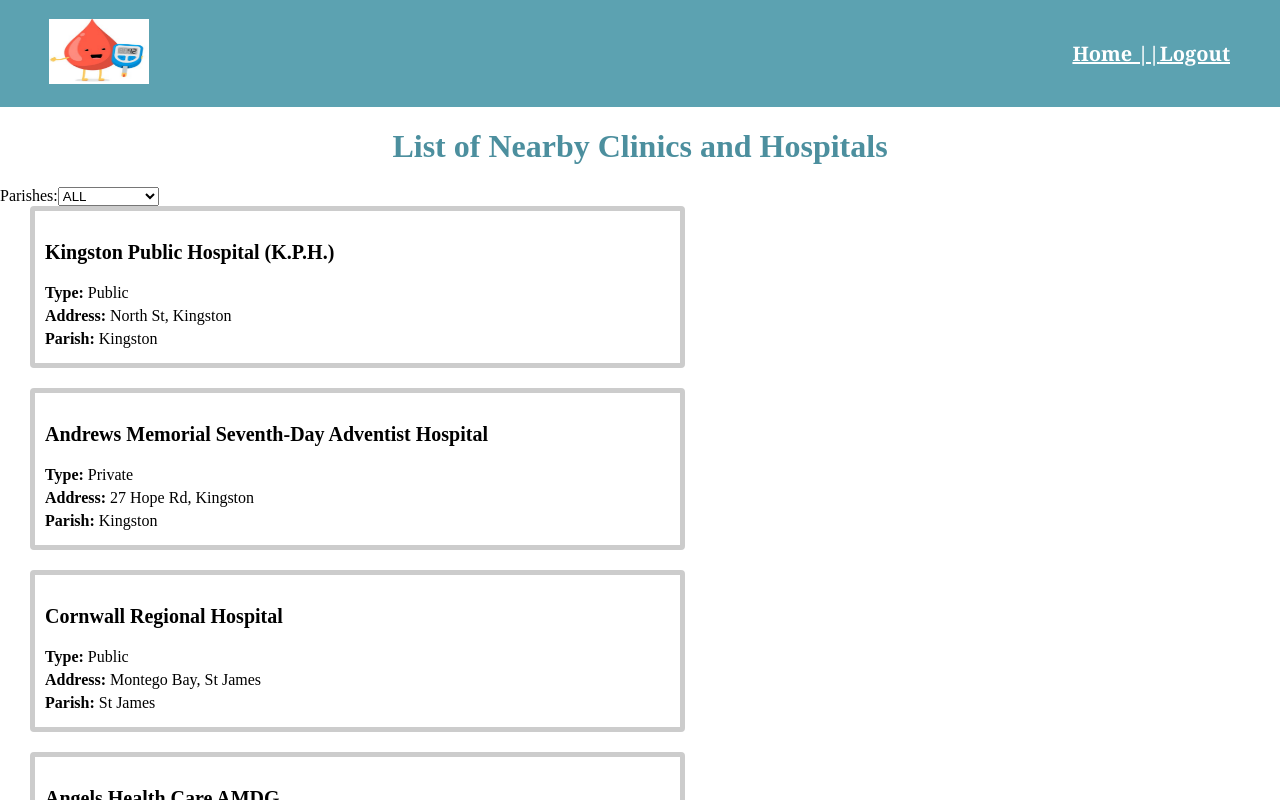
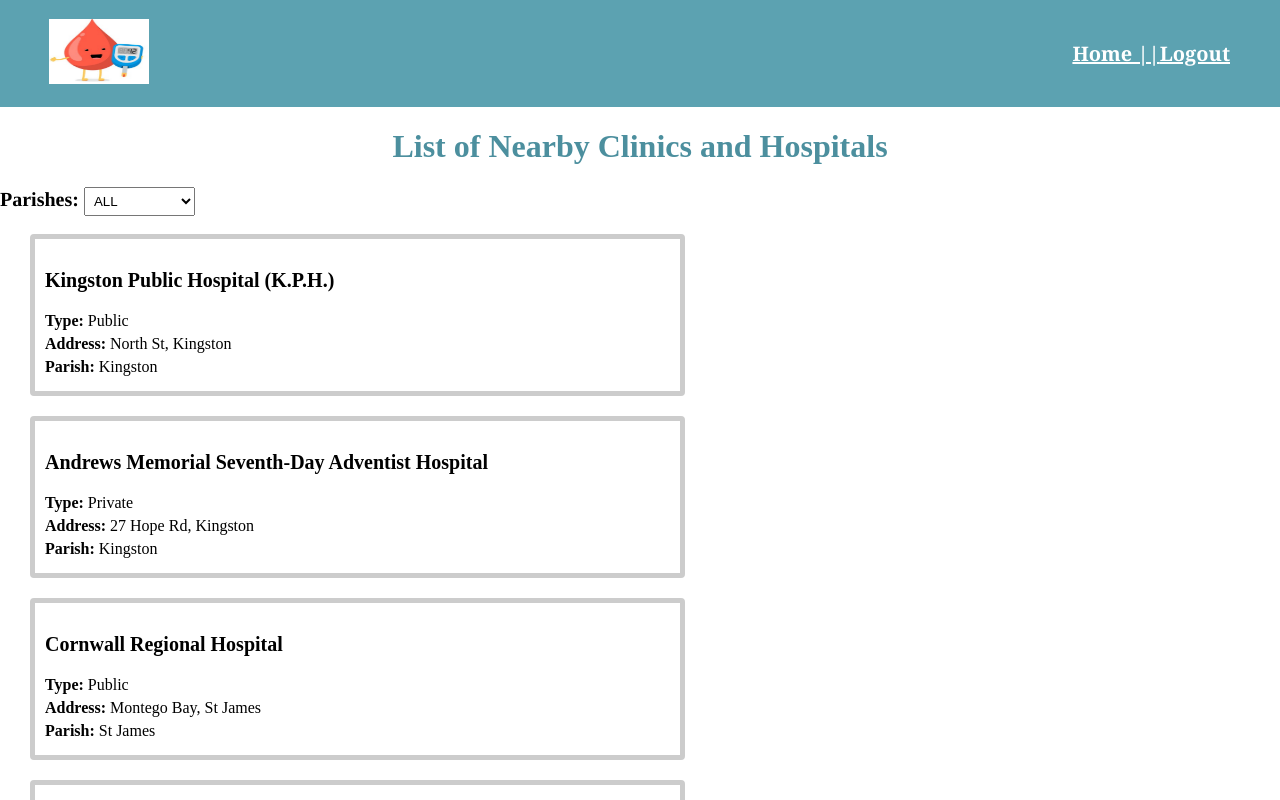
Before and after one commit to walters-skn/COMP3901-Capstone, a Vue app: page /clinics in a window 1280 px wide. Shown: the top 800 px of the page. Built offline with nearby package versions, Linux system fonts and the light colour scheme; the HTML template or start-up script is replaced by a standard one.

Commit message:
Filtered clinics and fixed css

```diff
--- a/src/components/ClinicsPage.vue
+++ b/src/components/ClinicsPage.vue
@@ -6,12 +6,14 @@
         <h1 class="heading"> <strong> <b> List of Nearby Clinics and Hospitals</b></strong></h1>
 
         <div class="filter">
-            <label for="parish-select"> Parishes:</label>
-            <select id="parish-select" v-model="selectedParish">
+            <label for="parish-select" class="parish"> <strong> Parishes: </strong></label>
+            <select id="parish-select" v-model="selectedParish" class="parishselect">
                 <option value=""> ALL</option>
                 <option v-for="parish in parishes" :value="parish" :key="parish">{{ parish }}</option>
             </select>
         </div>
+
+        <br>
 
         <div class="hospital-list">
             <div v-for="hospital in filteredHospitals" :key="hospital.name" class="hospital">
@@ -127,10 +129,21 @@
 </script>
 
   <style scoped>
+
+  .parish{
+    font-family: times, "Times New Roman";
+    font-size: 20px;
+  }
+
+  .parishselect{
+    padding: 5px;
+  }
+
   .heading{
     color: #4C8F9E;
     text-align: center;
   }
+
   .hospital-list {
     padding-left: 30px;
   }
```
